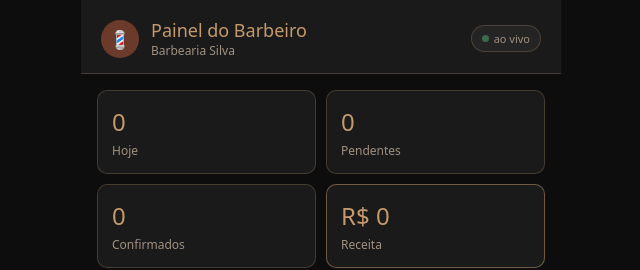
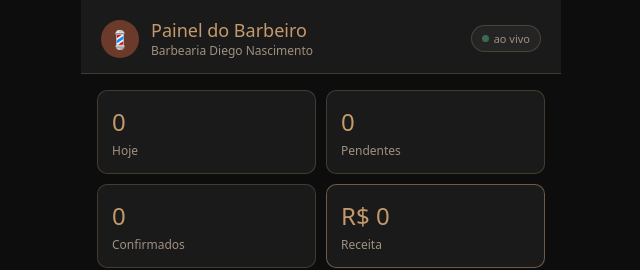
Before and after one commit to bruno018/barbearia-app, a plain HTML site: page barbearia-barbeiro/index.html in a window 1280 px wide. Shown: the top 270 px of the page, 319-959 px from the left. Drawn offline with nearby package versions, Linux system fonts and the light colour scheme; no server answers.

Commit message:
Alterações html manuais

```diff
--- a/barbearia-barbeiro/index.html
+++ b/barbearia-barbeiro/index.html
@@ -3,7 +3,7 @@
 <head>
   <meta charset="UTF-8" />
   <meta name="viewport" content="width=device-width, initial-scale=1.0" />
-  <title>Barbearia Silva — Barbeiro</title>
+  <title>Barbearia Diego Nascimento — Painel de controle</title>
   <link rel="stylesheet" href="css/style.css" />
 </head>
 <body>
@@ -23,7 +23,7 @@
     <div class="header-logo">💈</div>
     <div>
       <h1>Painel do Barbeiro</h1>
-      <p>Barbearia Silva</p>
+      <p>Barbearia Diego Nascimento</p>
     </div>
     <div class="live-badge">
       <span class="live-dot"></span>ao vivo
```
